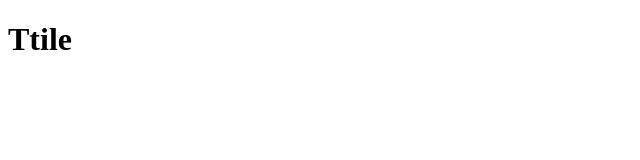
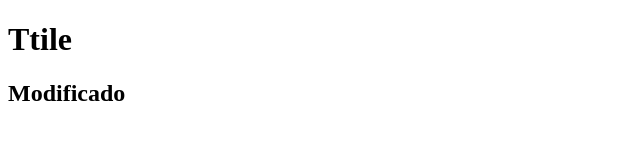
Before and after one commit to BraulioJose18/cursogit, a plain HTML site: page index.html in a window 1280 px wide. Shown: the whole page, without its empty margins (0-640 px from the left). Drawn offline with Linux system fonts and the light colour scheme.

Commit message:
se modifico index

```diff
--- a/index.html
+++ b/index.html
@@ -5,5 +5,6 @@
 </head>
 <body>
     <h1>Ttile</h1>
+    <h2> Modificado</h2>
 </body>
 </html>
```
